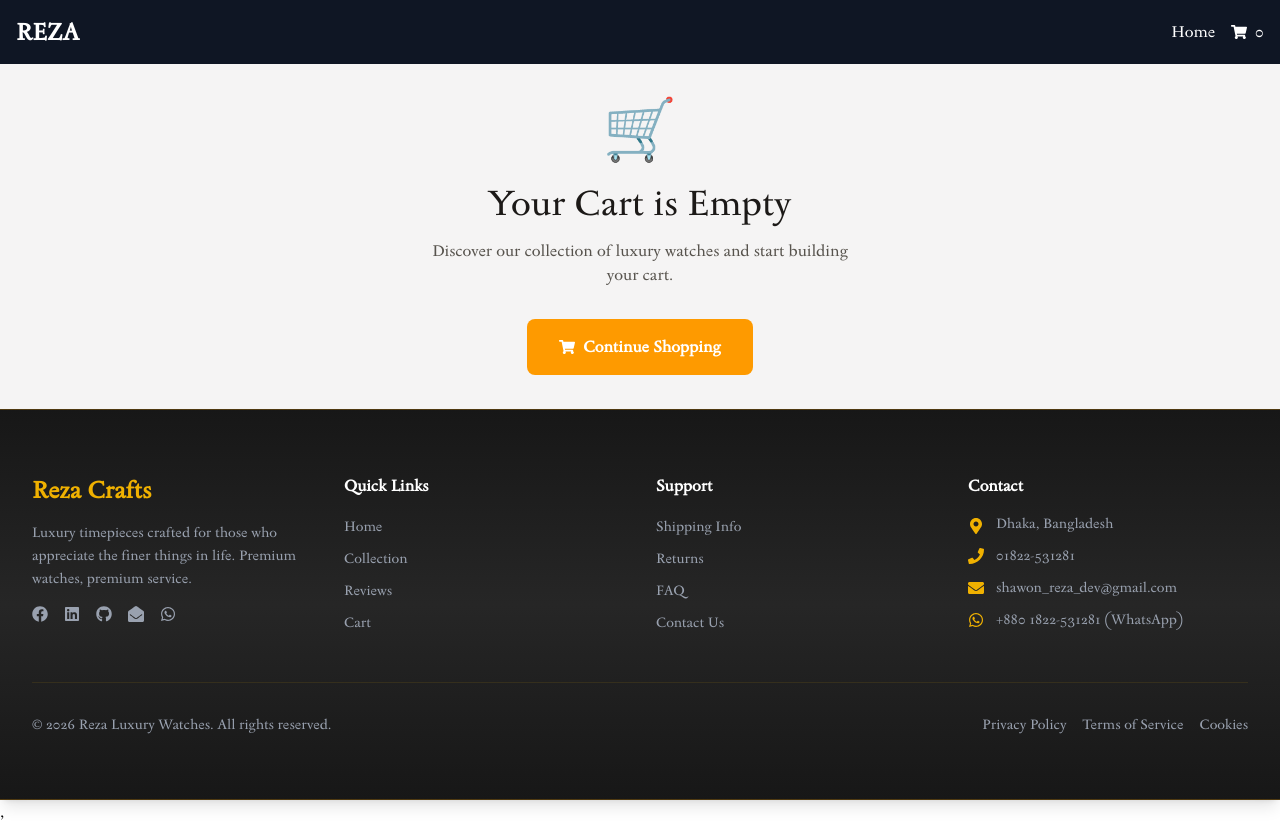
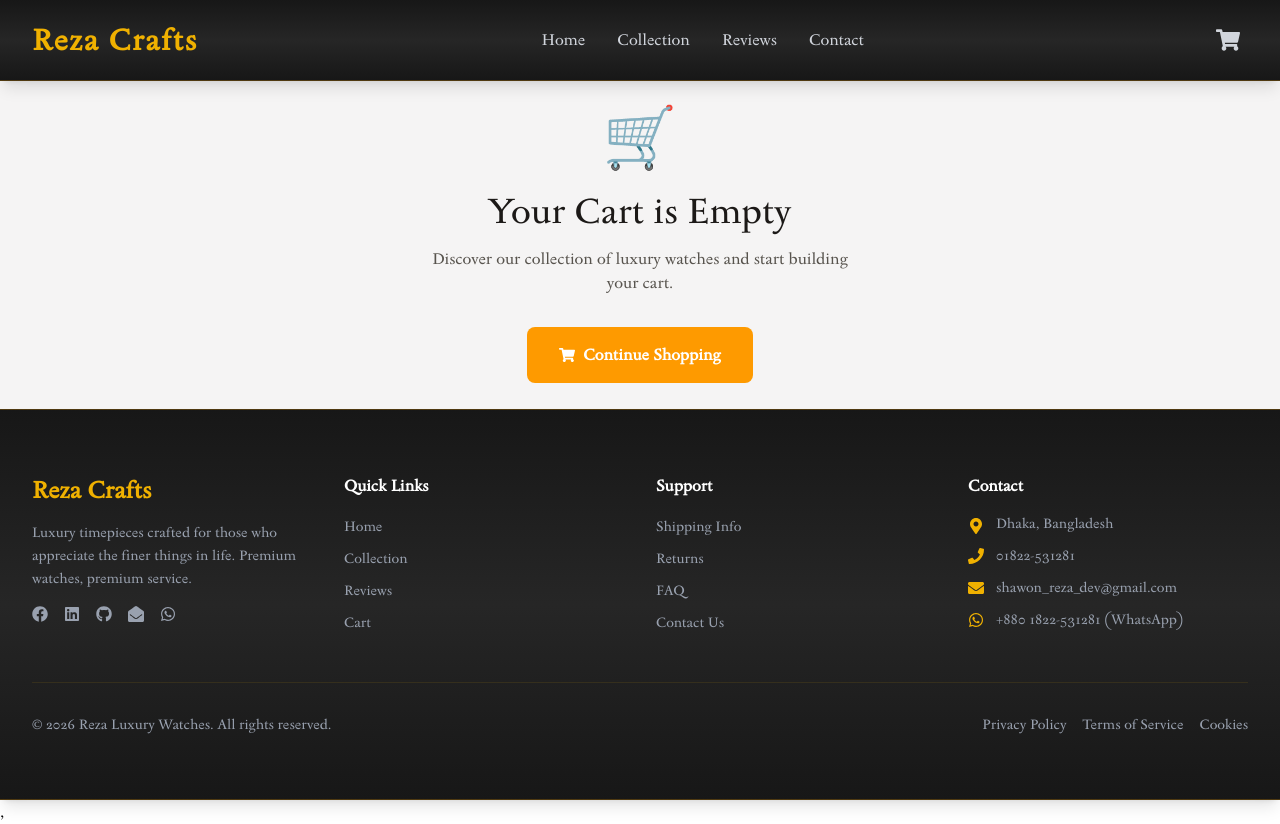
Before and after one commit to Shawon-Reza/Ecomerce-landing-page-for-codesraft, a React (Vite) app: page /cart in a window 1280 px wide. Built offline with nearby package versions, Linux system fonts and the light colour scheme.

Commit message:
Script : Netlify script added

```diff
--- a/src/components/HeroSection.jsx
+++ b/src/components/HeroSection.jsx
@@ -74,7 +74,8 @@ export default function HeroSection() {
                             className="grid grid-cols-3 gap-6 mt-16 pt-8 border-t border-yellow-500/30"
                         >
                             <div>
-                                <p className="font-display text-3xl text-yellow-500">500+</p>
+                                <p className="font-display text-3xl text-yellow-500">
+                                    500+</p>
                                 <p className="font-body text-gray-400 text-sm">Happy Clients</p>
                             </div>
                             <div>
--- a/src/pages/CartPage.jsx
+++ b/src/pages/CartPage.jsx
@@ -4,6 +4,7 @@ import { FaTrash, FaArrowLeft, FaArrowRight, FaShoppingCart } from 'react-icons/
 import { useCartStore } from '../store/cartStore'
 import Footer from '../components/Footer'
 import SimpleNav from '../components/SimpleNav'
+import Navigation from '../components/Navigation'
 
 export default function CartPage() {
   const items = useCartStore((state) => state.items)
@@ -20,7 +21,8 @@ export default function CartPage() {
   if (items.length === 0) {
     return (
       <div className="min-h-screen bg-[#F5F4F4] flex flex-col">
-        <SimpleNav />
+        {/* <SimpleNav /> */}
+        <Navigation />
 
         <div className="flex-grow flex items-center justify-center">
           <motion.div
--- a/src/pages/ProductDetailsPage.jsx
+++ b/src/pages/ProductDetailsPage.jsx
@@ -3,10 +3,10 @@ import { useState } from 'react'
 import { FaStar, FaShoppingCart, FaArrowLeft, FaCheck } from 'react-icons/fa'
 import { motion } from 'framer-motion'
 import { Swiper, SwiperSlide } from 'swiper/react'
-import { FreeMode, Navigation, Thumbs } from 'swiper/modules'
+import { FreeMode, Thumbs } from 'swiper/modules'
 import 'swiper/css'
 import 'swiper/css/free-mode'
-import 'swiper/css/navigation'
+
 import 'swiper/css/thumbs'
 import { products } from '../data/products'
 import { useCartStore } from '../store/cartStore'
@@ -79,7 +79,7 @@ export default function ProductDetailsPage() {
 
             {/* Thumbnail */}
             <Swiper
-              modules={[FreeMode, Navigation, Thumbs]}
+              modules={[FreeMode, Thumbs]}
               onSwiper={setThumbsSwiper}
               slidesPerView={4}
               freeMode={true}
```
Also changed, not shown: 1 other file (tests, documents, lock files or other folders).
